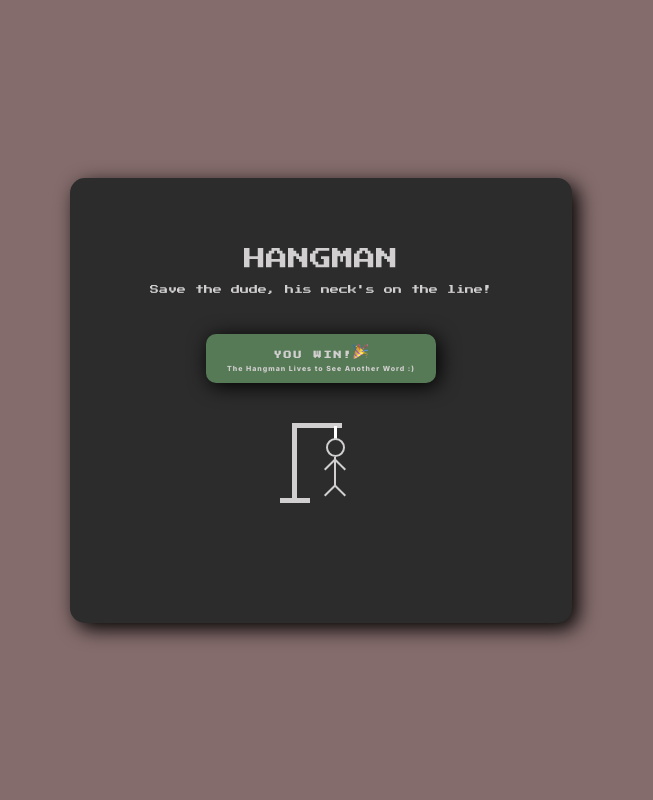
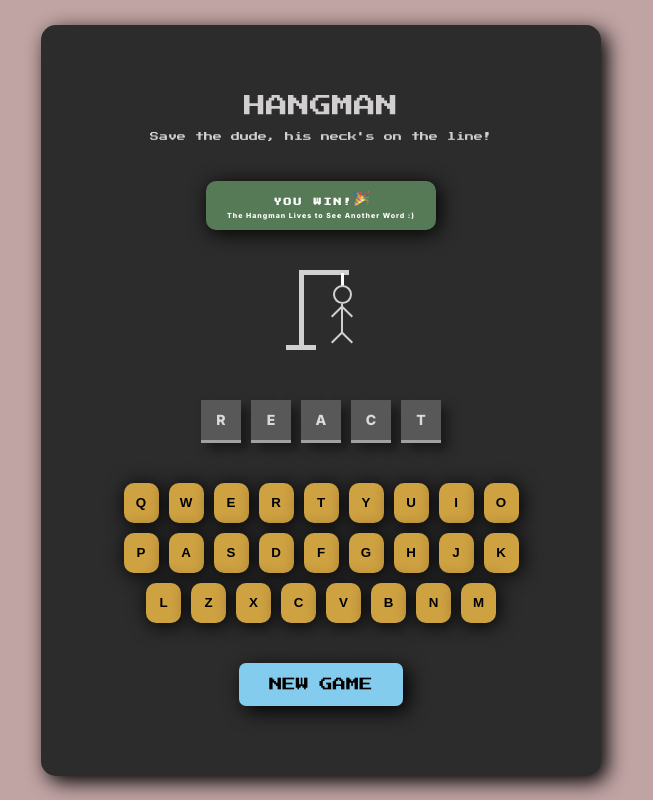
Before and after one commit to YashaswiniMM27/Hangman, a React (Vite) app: page / in a window 1280 px wide. Shown: the whole page, without its empty margins (319-972 px from the left). Built offline with nearby package versions, Linux system fonts and the light colour scheme; a web font is replaced by a local one.

Commit message:
complete hardcoded UI

```diff
--- a/src/Hangman.jsx
+++ b/src/Hangman.jsx
@@ -1,4 +1,5 @@
 import GameStatus from "./components/GameStatus";
+import Guess from "./components/GuessingSection";
 import Hangman from "./components/hangman";
 import Header from "./components/header";
 
@@ -8,6 +9,7 @@ export default function HangmanMainContent(){
             <Header/>
             <GameStatus/>
             <Hangman/>
+            <Guess/>
         </main>
     )
 }
--- a/src/components/GuessingSection.jsx
+++ b/src/components/GuessingSection.jsx
@@ -1,9 +1,30 @@
+import { useState } from "react"
+
 export default function Guess(){
+
+    const [currentWord, setCurrentWord] = useState("React")
+
+    const alphabet = "qwertyuiopasdfghjklzxcvbnm"
+
+    const letterElements = currentWord.split("").map((letter, index) => {
+        return <span key={index} className="">{letter.toUpperCase()}</span>
+    })
+
+    const keyboardElement = alphabet.split("").map((alphabet, index) => {
+        return <button key={index}>{alphabet.toUpperCase()}</button>
+    })
+
     return (
         <div className="guessingSection">
             <div className="wordSection">
-
+                {letterElements}
             </div>
+            <div className="keyboard">
+                {keyboardElement}
+            </div>
+            <button className="newGameBtn">
+                NEW GAME
+            </button>
         </div>
     )
 }
--- a/src/index.css
+++ b/src/index.css
@@ -9,7 +9,7 @@ html, body{
   font-optical-sizing: auto;
   font-weight: normal;
   font-style: normal;
-  background-color: rgb(133, 108, 108);
+  background-color: rgb(192, 163, 163);
 }
 
 .press-start-2p-regular {
@@ -64,7 +64,7 @@ html, body{
   border-radius: 10px;
   background-color: rgb(86, 122, 86);
   width: 230px;
-  color:  rgb(209, 207, 207);
+  color:  rgb(255, 255, 255);
   margin: 40px;
   box-shadow: 3px 3px 20px rgb(0, 0, 0);
 }
@@ -93,7 +93,7 @@ html, body{
   display: flex;
   align-items: center;
   justify-content: start;
-  margin-left: 130px;
+  margin-left: 165px;
   margin-bottom: 50px;
 }
 
@@ -188,3 +188,64 @@ html, body{
   margin-top: -15px;
   transform: rotate(-45deg);
 }
+
+.guessingSection{
+  display: flex;
+  justify-content: center;
+  align-items: center;
+  flex-direction: column;
+}
+
+.wordSection{
+  display: flex;
+  justify-content: center;
+  align-items: center;
+  margin-bottom: 40px;
+}
+
+.wordSection span{
+  height: 40px;
+  width: 40px;
+  background-color: rgb(88, 88, 88);
+  display: flex;
+  justify-content: center;
+  align-items: center;
+  font-size: 14px;
+  font-weight: 800;
+  font-family: inherit;
+  margin: 0 5px;
+  box-shadow: 7px 7px 10px rgb(26, 25, 25);
+  border-bottom: 3px solid rgb(161, 161, 161);
+  color: rgb(219, 219, 219);
+}
+
+.keyboard{
+  display: flex;
+  justify-content: center;
+  align-items: center;
+  flex-wrap: wrap;
+  gap: 10px;
+  margin-bottom: 40px;
+}
+
+.keyboard button{
+  height: 40px;
+  width: 35px;
+  border-radius: 10px;
+  border: none;
+  background-color: rgb(206, 161, 65);
+  font-weight: 600;
+  box-shadow: 2px 2px 20px black;
+  cursor: pointer;
+}
+
+.newGameBtn{
+  padding: 15px 30px;
+  background-color: rgb(132, 204, 238);
+  border: none;
+  border-radius: 7px;
+  font-family: "Press Start 2P", serif;
+  word-spacing: -3px;
+  box-shadow: 5px 5px 20px black;
+  cursor: pointer;
+}
```
